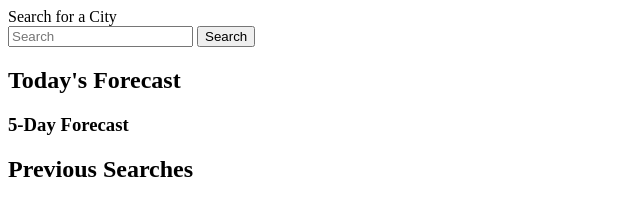
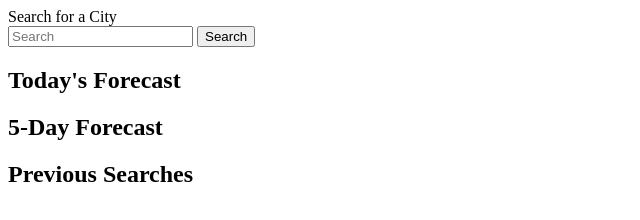
Before and after one commit to SherryK1103/Weather-Dashboard, a plain HTML site: page index.html in a window 1280 px wide. Shown: the whole page, without its empty margins (0-640 px from the left). Drawn offline with Linux system fonts and the light colour scheme.

Commit message:
changed HTML element

```diff
--- a/index.html
+++ b/index.html
@@ -20,7 +20,7 @@
     </section>
 
     <section>
-      <h3>5-Day Forecast</h3>
+      <h2>5-Day Forecast</h2>
       <div id="5-day"></div>
     </section>
 
```
